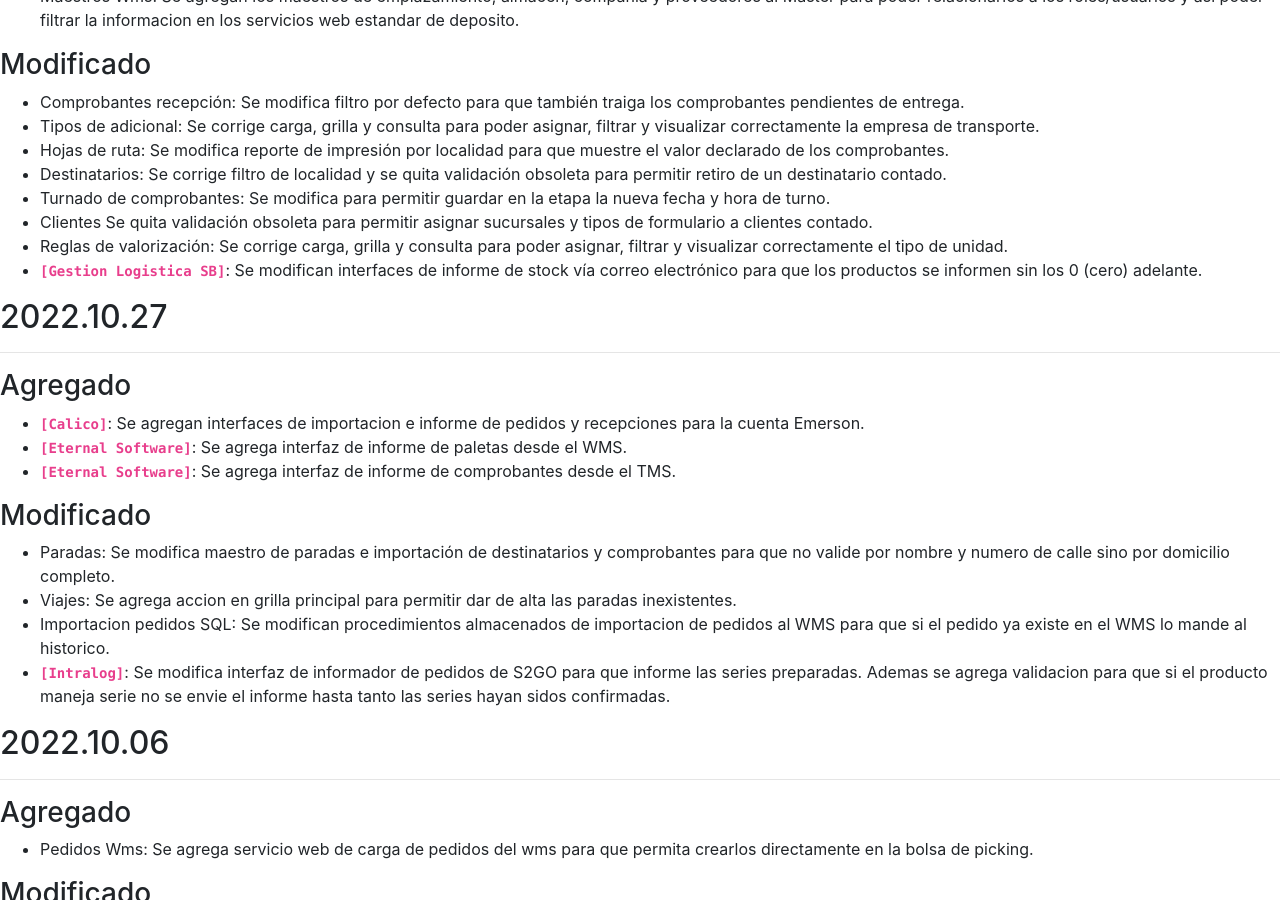
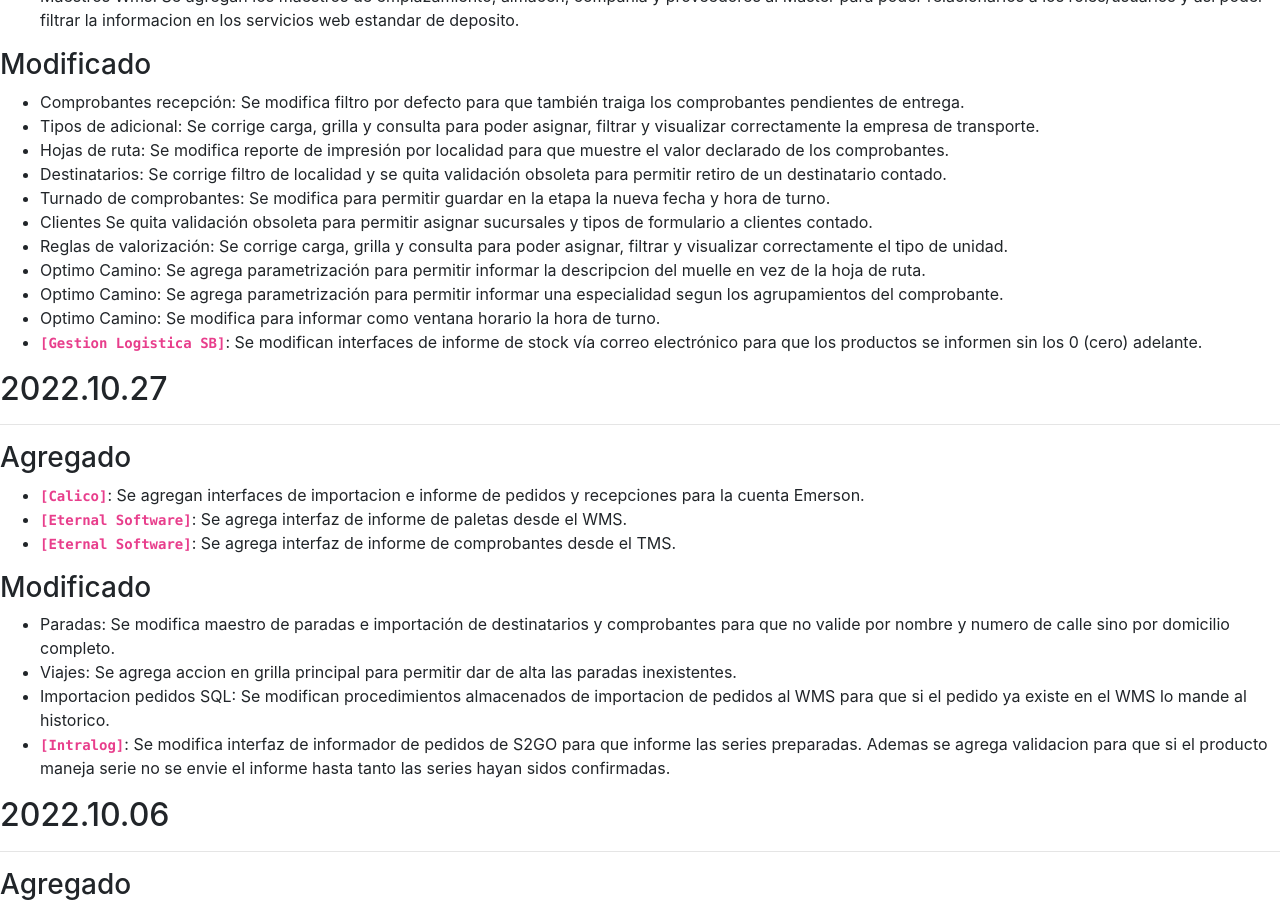
Before and after one commit to brainsys-arsaad/versionado, a Jekyll site: the page built from registro-cambios.markdown, in a window 1280 px wide and 900 px high, scrolled down 450 px. Built offline with Jekyll 4.4.1, drawn with Linux system fonts in a browser that asks for light colours.

Commit message:
Update registro-cambios.markdown

```diff
--- a/registro-cambios.markdown
+++ b/registro-cambios.markdown
@@ -92,6 +92,9 @@ El formato esta basado en [Keep a Changelog](https://keepachangelog.com/es-ES/1.
 - Turnado de comprobantes: Se modifica para permitir guardar en la etapa la nueva fecha y hora de turno.
 - Clientes Se quita validación obsoleta para permitir asignar sucursales y tipos de formulario a clientes contado.
 - Reglas de valorización: Se corrige carga, grilla y consulta para poder asignar, filtrar y visualizar correctamente el tipo de unidad.
+- Optimo Camino: Se agrega parametrización para permitir informar la descripcion del muelle en vez de la hoja de ruta.
+- Optimo Camino: Se agrega parametrización para permitir informar una especialidad segun los agrupamientos del comprobante.
+- Optimo Camino: Se modifica para informar como ventana horario la hora de turno.
 - **`[Gestion Logistica SB]`**: Se modifican interfaces de informe de stock vía correo electrónico para que los productos se informen sin los 0 (cero) adelante.
 
 ## 2022.10.27
```
